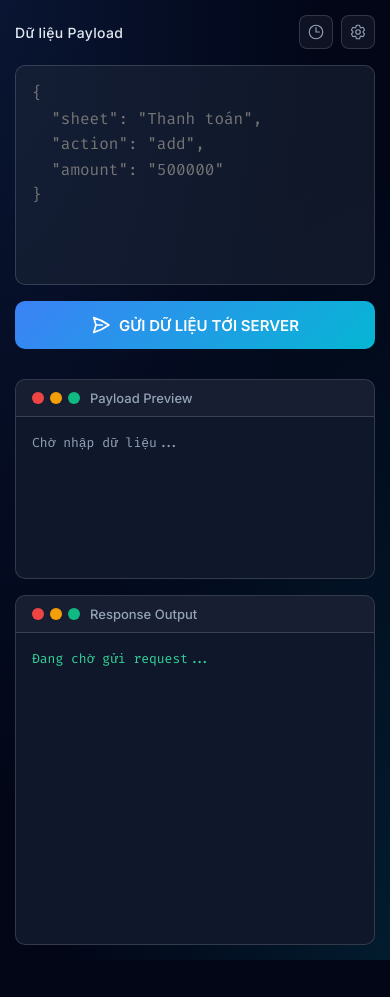
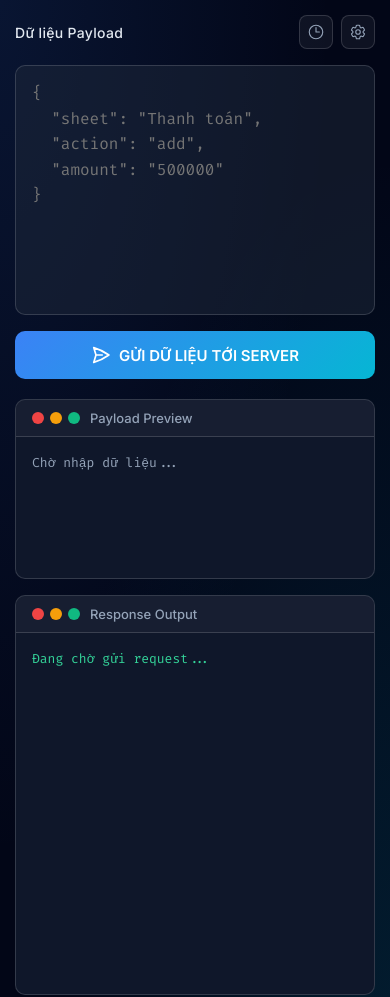
Before and after one commit to dvtruong141203/html, a plain HTML site: page webhook.html in a window 390 px wide. Shown: the top 997 px of the page. Before the commit the page ends 960 px from the top, so only its background shows below. Drawn offline with Linux system fonts and the light colour scheme.

Commit message:
Update webhook.html

```diff
--- a/webhook.html
+++ b/webhook.html
@@ -2,11 +2,9 @@
 <html lang="vi">
 <head>
     <meta charset="UTF-8">
-    <!-- Tối ưu Viewport, ngăn chặn zoom bất thường trên iOS Safari -->
     <meta name="viewport" content="width=device-width, initial-scale=1.0, maximum-scale=5.0">
     <title>Webhook Tester Studio</title>
 
-    <!-- Preconnect tối ưu tốc độ tải Font -->
     <link rel="preconnect" href="https://fonts.googleapis.com">
     <link rel="preconnect" href="https://fonts.gstatic.com" crossorigin>
     <link href="https://fonts.googleapis.com/css2?family=Fira+Code:wght@400;500&family=Inter:wght@400;500;600&display=swap" rel="stylesheet">
@@ -31,12 +29,10 @@
             box-sizing: border-box;
             margin: 0;
             padding: 0;
-            /* Firefox scrollbars */
             scrollbar-width: thin;
             scrollbar-color: rgba(255, 255, 255, 0.2) transparent;
         }
 
-        /* Webkit scrollbars (Chrome, Safari, Edge) */
         ::-webkit-scrollbar { width: 6px; height: 6px; }
         ::-webkit-scrollbar-track { background: transparent; }
         ::-webkit-scrollbar-thumb { background: rgba(255, 255, 255, 0.2); border-radius: 10px; }
@@ -49,9 +45,9 @@
                 radial-gradient(at 0% 0%, rgba(59, 130, 246, 0.12) 0px, transparent 60%),
                 radial-gradient(at 100% 100%, rgba(6, 182, 212, 0.12) 0px, transparent 60%);
             color: var(--text-main);
-            /* Tối ưu chiều cao thực tế trên Mobile (Dynamic Viewport) */
-            min-height: 100vh;
-            min-height: 100dvh;
+            /* KHÓA CỨNG BODY KHÔNG CHO CUỘN */
+            height: 100vh;
+            height: 100dvh;
             display: flex;
             align-items: center;
             justify-content: center;
@@ -59,7 +55,6 @@
             overflow: hidden;
         }
 
-        /* Xử lý tương thích nút bấm và ô nhập liệu trên iOS/Safari */
         input, textarea, button {
             -webkit-appearance: none;
             appearance: none;
@@ -71,23 +66,22 @@
             width: 100%;
             max-width: 1100px;
             background: transparent;
-            box-shadow: none;
-            border: none;
             display: grid;
             grid-template-columns: 1fr 1fr;
             gap: 24px;
-            height: calc(100vh - 40px);
-            height: calc(100dvh - 40px);
-            max-height: 640px;
+            /* KHÓA CỨNG CONTAINER */
+            height: 100%;
+            max-height: 720px;
         }
 
         .col {
             padding: 0;
             display: flex;
             flex-direction: column;
-            gap: 20px;
+            gap: 16px;
             height: 100%;
-            min-width: 0; /* Tránh tràn layout Flexbox khi text dài */
+            /* CHỐNG TRÀN CỘT KHI NỘI DUNG DÀI */
+            overflow: hidden;
         }
 
         .header-tools {
@@ -121,7 +115,6 @@
             justify-content: center;
             cursor: pointer;
             transition: all 0.2s ease;
-            touch-action: manipulation;
         }
 
         .icon-btn:hover, .icon-btn:focus {
@@ -130,7 +123,7 @@
             border-color: var(--primary);
         }
 
-        input[type="text"], input[type="password"], textarea {
+        input[type="text"], input[type="password"] {
             width: 100%;
             padding: 14px 16px;
             background-color: var(--bg-input);
@@ -162,12 +155,26 @@
         }
 
         textarea {
-            flex-grow: 1;
+            width: 100%;
+            padding: 14px 16px;
+            background-color: var(--bg-input);
+            border: 1px solid var(--border-color);
+            border-radius: 10px;
+            color: var(--text-main);
+            font-size: 14px;
+            font-family: 'Fira Code', monospace;
+            transition: all 0.2s ease;
+
+            /* Ép tự cuộn bên trong thay vì phình to */
+            flex: 1;
+            min-height: 0;
+            overflow-y: auto;
+
             resize: none;
             line-height: 1.6;
             white-space: pre-wrap;
             word-break: break-all;
-            overflow-wrap: anywhere; /* Hỗ trợ ngắt dòng tối đa trên mọi trình duyệt */
+            overflow-wrap: anywhere;
         }
 
         .btn {
@@ -177,7 +184,6 @@
             font-weight: 600; cursor: pointer; transition: all 0.2s ease;
             display: flex; align-items: center; justify-content: center; gap: 8px;
             flex-shrink: 0;
-            touch-action: manipulation;
         }
         .btn:hover { opacity: 0.9; transform: translateY(-1px); }
         .btn:active { transform: translateY(1px); }
@@ -185,12 +191,13 @@
 
         .code-window {
             background: #0f172a; border: 1px solid var(--border-color);
-            border-radius: 10px; overflow: hidden; display: flex; flex-direction: column;
-            min-width: 0;
+            border-radius: 10px;
+            display: flex; flex-direction: column;
+            overflow: hidden;
         }
 
-        .preview-window { height: 35%; flex-shrink: 0; }
-        .response-window { height: 65%; flex-shrink: 0; }
+        .preview-window { flex: 0 0 35%; } /* Cố định chiếm 35% chiều cao cột phải */
+        .response-window { flex: 1; min-height: 0; } /* Chiếm 65% còn lại, ép cuộn nếu quá dài */
 
         .window-header {
             background: rgba(255,255,255,0.03); padding: 10px 16px;
@@ -204,7 +211,13 @@
 
         pre {
             padding: 16px; margin: 0; font-family: 'Fira Code', monospace;
-            font-size: 13px; flex-grow: 1; overflow: auto;
+            font-size: 13px;
+
+            /* Ép tự cuộn bên trong, không đẩy chiều cao cha */
+            flex: 1;
+            min-height: 0;
+            overflow-y: auto;
+
             white-space: pre-wrap;
             word-wrap: break-word;
             word-break: break-word;
@@ -216,9 +229,8 @@
         #responseBox { color: var(--success); }
         #errorBox { color: var(--error); display: none; }
 
-        /* Giao diện Modal nổi (Popup) */
         .modal-overlay {
-            position: fixed; inset: 0; /* Hỗ trợ mọi trình duyệt thay vì top/left/right/bottom 0 */
+            position: fixed; inset: 0;
             background: rgba(2, 6, 23, 0.75); backdrop-filter: blur(5px); -webkit-backdrop-filter: blur(5px);
             display: none; align-items: center; justify-content: center; z-index: 1000;
             opacity: 0; transition: opacity 0.25s ease;
@@ -255,7 +267,6 @@
             overflow: hidden;
             position: relative;
         }
-        /* Hiệu ứng mờ dần nếu lịch sử quá dài */
         .history-item::after {
             content: ''; position: absolute; bottom: 0; left: 0; width: 100%; height: 20px;
             background: linear-gradient(transparent, #0f172a); pointer-events: none;
@@ -272,38 +283,39 @@
            ======================================== */
         @media screen and (max-width: 900px) {
             body {
-                overflow-y: auto; /* Mở cuộn trên mobile */
-                align-items: flex-start; /* Căn trên cùng */
+                /* Mở khóa cuộn dọc cho toàn trang trên điện thoại */
+                height: auto;
+                min-height: 100dvh;
+                overflow-y: auto;
+                align-items: flex-start;
                 padding: 15px;
             }
             .container {
-                grid-template-columns: 1fr;
-                gap: 30px;
+                display: flex;
+                flex-direction: column;
+                gap: 20px;
                 height: auto;
-                max-height: none;
+                max-height: none; /* Xóa bỏ giới hạn chiều cao tổng */
             }
             .col {
                 height: auto;
-                gap: 16px;
+                overflow: visible;
             }
-
-            /* Sửa lỗi Safari iOS tự zoom: Yêu cầu font-size >= 16px cho input */
             input[type="text"], input[type="password"], textarea {
                 font-size: 16px;
             }
-
-            /* Không dùng chiều cao cố định nữa, dùng min-height linh hoạt */
+            /* Gắn chết chiều cao cho các hộp thoại trên Mobile, không cho giãn thêm */
             textarea {
-                flex-grow: 0;
-                min-height: 220px;
+                height: 250px;
+                flex: none;
             }
             .preview-window {
-                min-height: 200px;
-                height: auto;
+                height: 180px;
+                flex: none;
             }
             .response-window {
-                min-height: 350px;
-                height: auto;
+                height: 400px;
+                flex: none;
             }
         }
     </style>
@@ -396,7 +408,7 @@
         </div>
     </div>
 
-    <!-- LOGIC JAVASCRIPT ĐÃ ĐƯỢC TỐI ƯU CROSS-BROWSER -->
+    <!-- LOGIC JAVASCRIPT -->
     <script>
         var rawJsonInput = document.getElementById('rawJson');
         var jsonPreview = document.getElementById('jsonPreview');
@@ -415,7 +427,6 @@
         const iconEyeOpen = `<svg xmlns="http://www.w3.org/2000/svg" fill="none" viewBox="0 0 24 24" stroke-width="1.5" stroke="currentColor" style="width: 20px; height: 20px;"><path stroke-linecap="round" stroke-linejoin="round" d="M2.036 12.322a1.012 1.012 0 0 1 0-.639C3.423 7.51 7.36 4.5 12 4.5c4.638 0 8.573 3.007 9.963 7.178.07.207.07.431 0 .639C20.577 16.49 16.64 19.5 12 19.5c-4.638 0-8.573-3.007-9.963-7.178Z" /><path stroke-linecap="round" stroke-linejoin="round" d="M15 12a3 3 0 1 1-6 0 3 3 0 0 1 6 0Z" /></svg>`;
         const iconEyeSlash = `<svg xmlns="http://www.w3.org/2000/svg" fill="none" viewBox="0 0 24 24" stroke-width="1.5" stroke="currentColor" style="width: 20px; height: 20px;"><path stroke-linecap="round" stroke-linejoin="round" d="M3.98 8.223A10.477 10.477 0 0 0 1.934 12C3.226 16.338 7.244 19.5 12 19.5c.993 0 1.953-.138 2.863-.395M6.228 6.228A10.451 10.451 0 0 1 12 4.5c4.756 0 8.773 3.162 10.065 7.498a10.522 10.522 0 0 1-4.293 5.774M6.228 6.228 3 3m3.228 3.228 3.65 3.65m7.894 7.894L21 21m-3.228-3.228-3.65-3.65m0 0a3 3 0 1 0-4.243-4.243m4.242 4.242L9.88 9.88" /></svg>`;
 
-        // Hỗ trợ Fallback nếu localStorage bị chặn
         function safeSetStorage(key, value) {
             try { localStorage.setItem(key, value); } catch(e) {}
         }
@@ -437,7 +448,6 @@
             handleValidate();
         };
 
-        // Quản lý Modal
         document.getElementById('openSettingsBtn').onclick = () => settingsModal.classList.add('active');
         document.getElementById('closeSettingsBtn').onclick = () => settingsModal.classList.remove('active');
         document.getElementById('saveSettingsBtn').onclick = () => {
@@ -499,11 +509,10 @@
             safeSetStorage('gas_webhook_url', webhookUrlInput.value);
         };
 
-        // Cập nhật Preview
         function handleValidate() {
             var text = rawJsonInput.value;
             safeSetStorage('gas_raw_json', text);
-            sendBtn.disabled = false; // Nút gửi luôn khả dụng
+            sendBtn.disabled = false;
 
             if (!text.trim()) {
                 jsonPreview.textContent = "Chờ nhập dữ liệu...";
@@ -516,7 +525,6 @@
                 jsonPreview.textContent = JSON.stringify(parsedPayload, null, 4);
                 jsonPreview.style.color = "var(--warning)";
             } catch (err) {
-                // Hiển thị thô hoàn toàn nếu không phải dạng JSON
                 jsonPreview.textContent = text;
                 jsonPreview.style.color = "var(--warning)";
             }
@@ -524,7 +532,6 @@
 
         rawJsonInput.oninput = handleValidate;
 
-        // Xử lý gửi API
         sendBtn.onclick = function() {
             var url = webhookUrlInput.value.trim();
             var payloadToSend = rawJsonInput.value;
@@ -557,21 +564,18 @@
                 let isAppError = false;
 
                 try {
-                    // Nếu là JSON
                     var parsedJson = JSON.parse(resultText);
                     if (parsedJson.status === "error" || parsedJson.error) {
                         isAppError = true;
                     }
                     responseBox.textContent = JSON.stringify(parsedJson, null, 4);
                 } catch (e) {
-                    // Nếu là Text/HTML thô
                     responseBox.textContent = resultText;
                     if (resultText.trim() === "" || resultText.toLowerCase().includes("<!doctype html>")) {
                         isAppError = true;
                     }
                 }
 
-                // Cảnh báo màu đỏ nếu phát hiện lỗi
                 if (isHttpError || isAppError) {
                     responseBox.style.color = "var(--error)";
                 } else {
```
